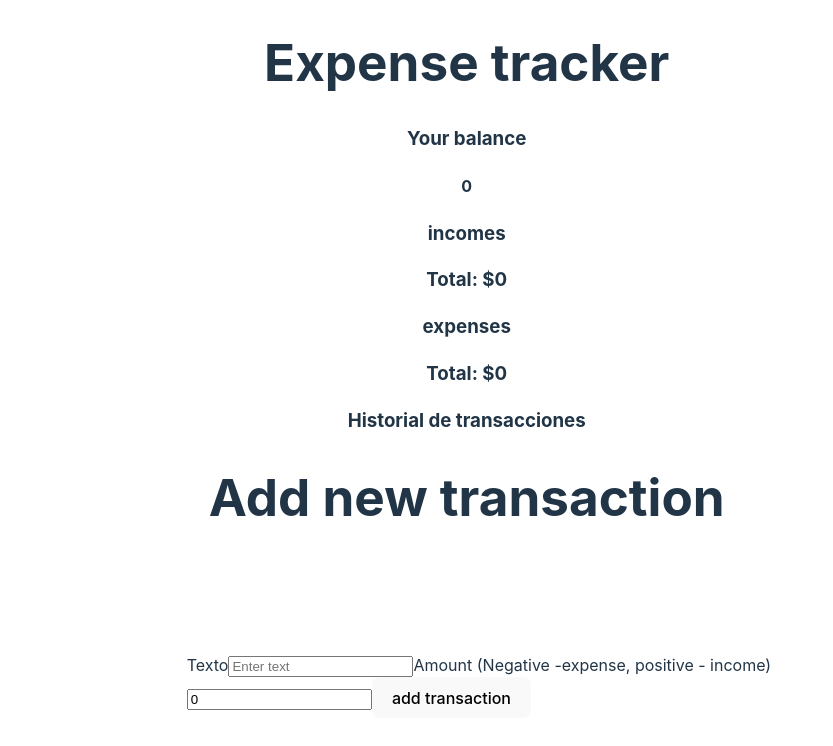
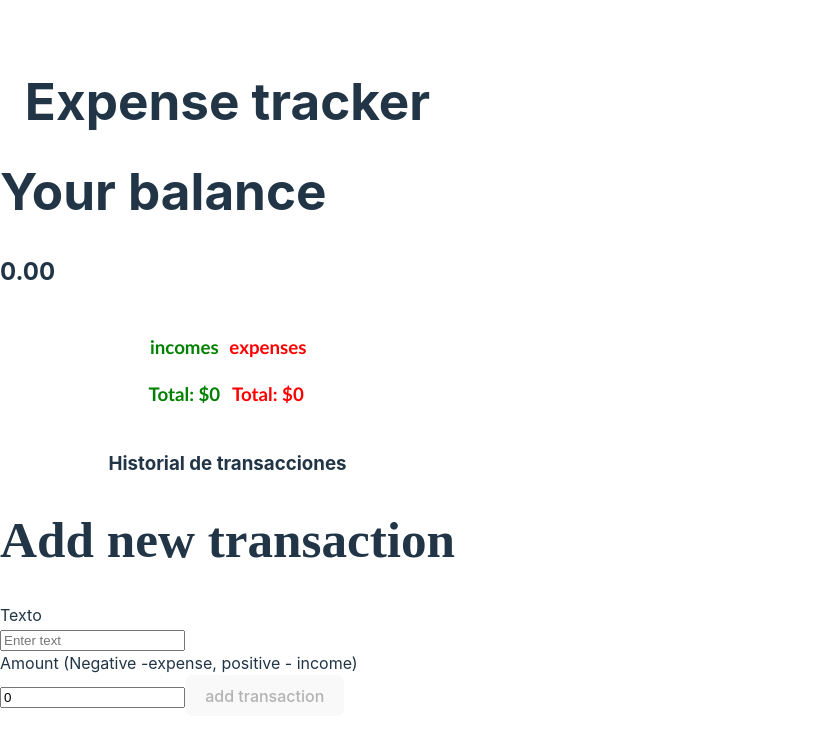
Before and after one commit to lamontanarog/controlGastos, a React (Vite) app in the folder proyectogastos/: page / in a window 1280 px wide. Shown: the top 746 px of the page, without its empty margins (0-833 px from the left). Built offline with nearby package versions, Linux system fonts and the light colour scheme.

Commit message:
validando, error cuando pasa a negativo

```diff
--- a/proyectogastos/src/App.jsx
+++ b/proyectogastos/src/App.jsx
@@ -18,16 +18,15 @@ function App() {
       setExpenses( (prevExpenses) => [...prevExpenses,Math.abs(transaction.costo)]);
     }
 }
+  const totalIncome = incomes.map(Number).reduce((acc, curr) => acc + curr, 0);
+  const totalExpense = expenses.map(Number).reduce((acc, curr) => acc + curr, 0);
 
-const totalIncome = incomes.map(Number).reduce((acc, curr) => acc + curr, 0);
-const totalExpense = expenses.map(Number).reduce((acc, curr) => acc + curr, 0);
-
-const totalBalance = parseFloat(totalIncome - totalExpense);
+  const totalBalance = parseFloat(totalIncome - totalExpense).toFixed(2);
 
   return (
     <>
     <Header/>
-    <Balance totalBalance={totalBalance} />
+    <Balance totalBalance={totalBalance} incomes={totalIncome} expenses={totalExpense} />
     <BalanceDetail totalIncome={totalIncome} totalExpense={totalExpense}/>
     <History transactions={transactions}/>
     <Transaction addTransaction={addTransaction}/>
--- a/proyectogastos/src/components/balance.jsx
+++ b/proyectogastos/src/components/balance.jsx
@@ -1,12 +1,26 @@
-import React from 'react'
+import { useState, useEffect } from 'react'
 import '../components/styles.css'
 
-function Balance({totalBalance}) {
+function Balance(props) {
+  const { totalBalance, expenses, incomes } = props
+  const [warningMessage, setWarningMessage] = useState('')
+
+  useEffect(() => {
+    if (expenses > incomes) {
+      setWarningMessage(
+        'Sorry, your current balance is negative. Please consider reducing expenses or increasing income.'
+      )
+    } else {
+      setWarningMessage('')
+    }
+  }, [totalBalance])
+
   return (
-    <div className='father'>
-        <h3>Your balance</h3>
-        <h4>{totalBalance}</h4>
-    </div>
+    <>
+      {warningMessage && <p className="warning">{warningMessage}</p>}
+      <h1>Your balance</h1>
+      <h2>{totalBalance}</h2>
+    </>
   )
 }
 
--- a/proyectogastos/src/components/balanceDetail.jsx
+++ b/proyectogastos/src/components/balanceDetail.jsx
@@ -4,17 +4,18 @@ import '../components/styles.css'
 
 function BalanceDetail(props) {
     const { totalIncome, totalExpense } = props
-
     return (
         <>
-            <div className='father'>
+        <container className='contenedor-padre'>
+            <div className='contenedor-incomes'>
                 <h3>incomes</h3>
                 <h3>Total: ${totalIncome}</h3>
             </div>
-            <div className='father'>
+            <div className='contenedor-expenses'>
                 <h3>expenses</h3>
                 <h3>Total: ${totalExpense}</h3>
             </div>
+            </container>
         </>
     )
 }
--- a/proyectogastos/src/components/history.jsx
+++ b/proyectogastos/src/components/history.jsx
@@ -3,7 +3,6 @@ import HistoryItem from './historyItem';
 import '../components/styles.css'
 
 function History({transactions}) {
-
   return (
     <div className='father'>
       <h3>Historial de transacciones</h3>
--- a/proyectogastos/src/components/styles.css
+++ b/proyectogastos/src/components/styles.css
@@ -3,10 +3,28 @@
 }
 
 .footer{
-    padding: 10%;
-    margin-left: 10%;
+    padding-bottom: 10%;
 }
 
 .h1tr{
     text-align: center;
+    font-family: 'Ibarra Real Nova', serif;
 }
+
+.contenedor-padre{
+    display: flex;
+    justify-content: center;
+    font-family: 'Trebuchet MS', 'Lucida Sans Unicode', 'Lucida Grande', 'Lucida Sans', Arial, sans-serif;
+}
+
+.contenedor-incomes{
+    padding: 1%;
+    text-align: center;
+    color: green;
+}
+
+.contenedor-expenses{
+    padding: 1%;
+    text-align: center;
+    color: red;
+}
--- a/proyectogastos/src/components/transaction.jsx
+++ b/proyectogastos/src/components/transaction.jsx
@@ -4,27 +4,32 @@ import '../components/styles.css'
 import { useEffect } from 'react';
 import "./styles.css"
 
-
 function Transaction(props) {
-
     const [text, setText] = useState("");
     const [cost, setCost] = useState(0);
+    const [isEmpty, setIsEmpty] = useState(true)
 
     function pusheoArray() {
         const newTransaction = { texto: text, costo: cost };
             props.addTransaction(newTransaction);
     }
 
+    useEffect(() =>
+    {
+        setIsEmpty(text === '' || cost === 0)
+    },[text, cost])
     return (
         <>
+            <div>
             <h1 className='h1tr'>Add new transaction</h1>
             <form className='footer'>
-                <label htmlFor="">Texto</label>
-                <input type="text" placeholder='Enter text' value={text} onChange={(e) => setText(e.target.value)} />
-                <label htmlFor="">Amount (Negative -expense, positive - income) </label>
+                <label htmlFor="">Texto</label> <br />
+                <input type="text" placeholder='Enter text' value={text} onChange={(e) => setText(e.target.value)} /> <br />
+                <label htmlFor="">Amount (Negative -expense, positive - income) </label> <br />
                 <input type="number" placeholder='Enter Amount' value={cost} onChange={(e) => setCost(e.target.value)} />
-                <button type='button' onClick={pusheoArray}> add transaction</button>
+                <button type='button' onClick={pusheoArray} disabled={isEmpty}> add transaction</button>
             </form>
+            </div>
         </>
     )
 }
```
